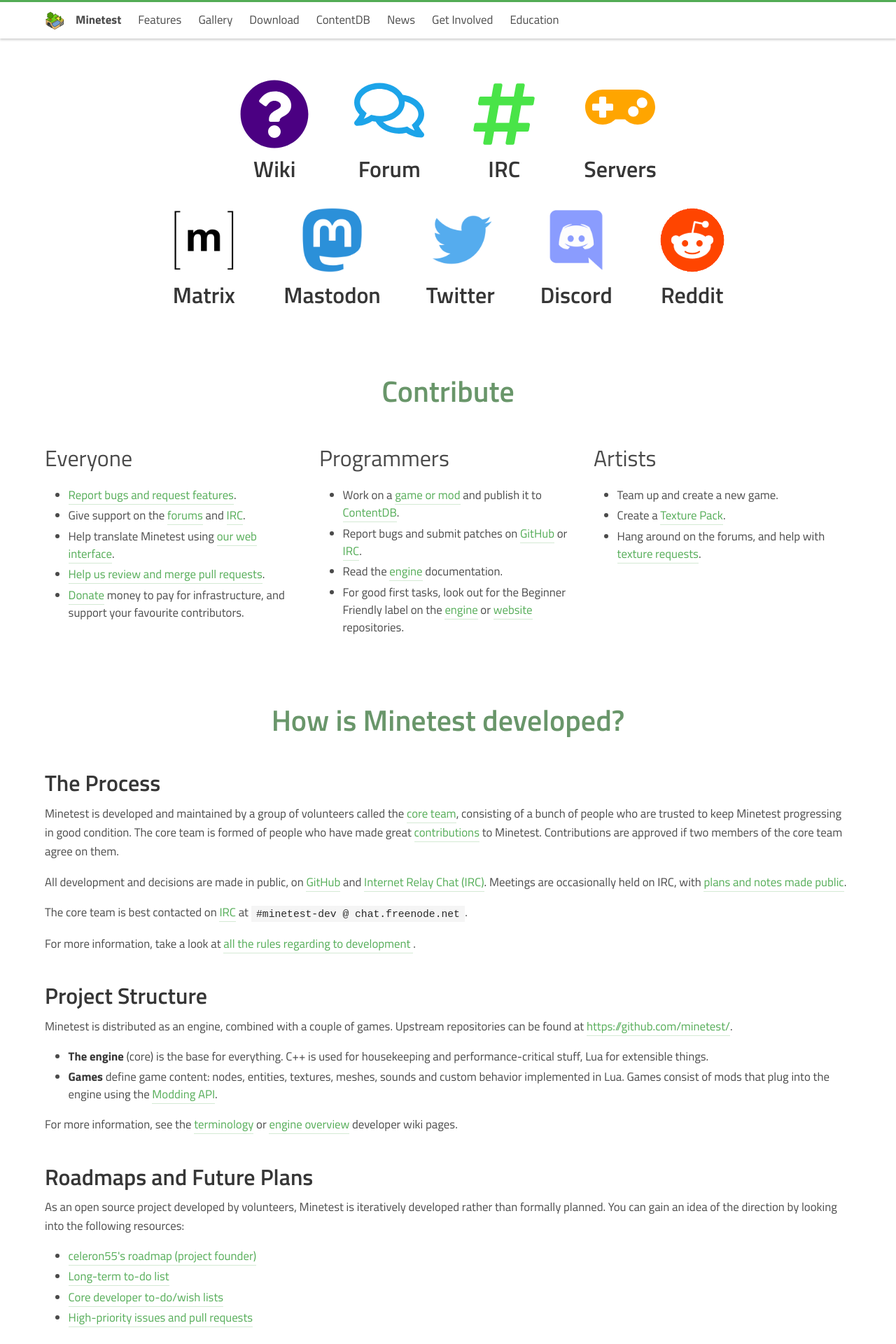
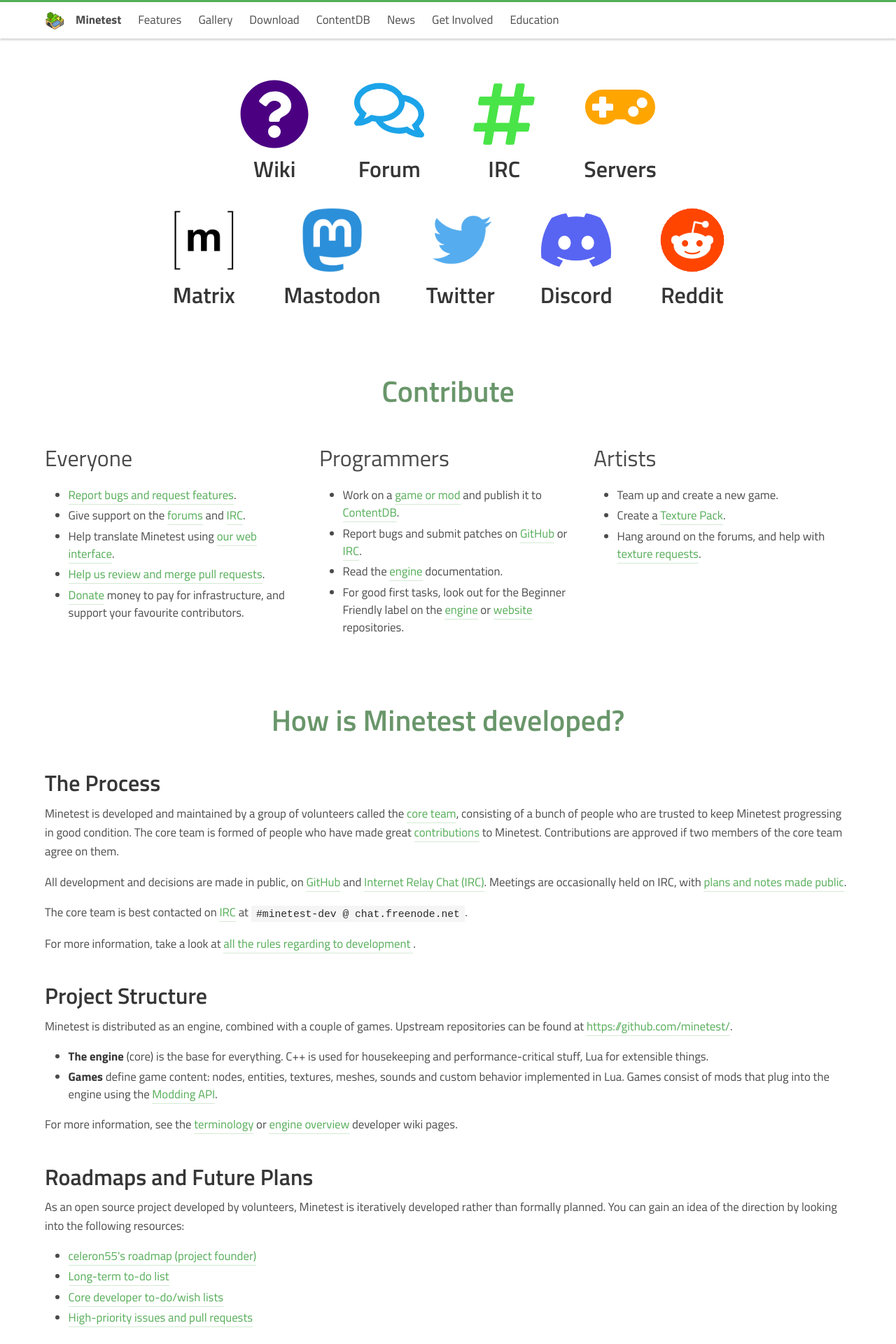
Before and after one commit to minetest/minetest.github.io, a Jekyll site: the page built from get-involved.html, in a window 1280 px wide. Shown: the top 1920 px of the page at 70% size. Built offline with Jekyll 4.4.1, drawn with Linux system fonts in a browser that asks for light colours; comment, search, counter and statistics services are not loaded.

Commit message:
Update the Discord logo to the latest version (#233)
...and convert the logo from PNG to SVG format.

```diff
--- a/_data/social.yml
+++ b/_data/social.yml
@@ -12,7 +12,7 @@
 
 - name: Discord
   url: https://discord.gg/minetest
-  icon: discord.png
+  icon: discord.svg
 
 - name: Reddit
   url: https://reddit.com/r/minetest
```
Also changed, not shown: media/logos/discord.png (deleted), media/logos/discord.svg (added).
